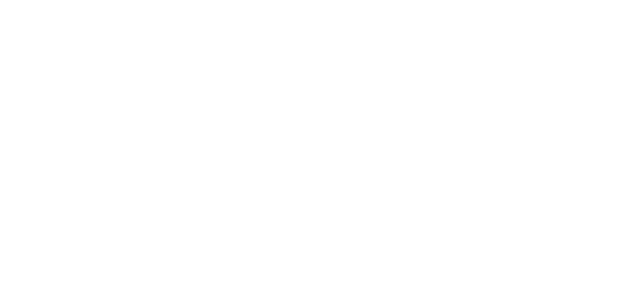
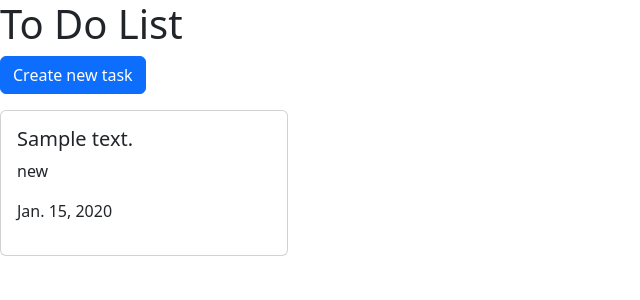
Before and after one commit to Kan-Dm/homework52_dmitrii_kan, a Django app: page / in a window 1280 px wide. Before the commit the part shown is empty. Shown: the top 300 px of the page, without its empty margins (0-640 px from the left). Run offline with Django 4.2, Linux system fonts and the light colour scheme; tables that the repository leaves empty hold one stand-in row (values such as "Sample post").

Commit message:
добавил изменения в файл index.html чтобы отображались задачи, также подкорректировал админку

```diff
--- a/webapp/admin.py
+++ b/webapp/admin.py
@@ -9,4 +9,3 @@ class TaskAdmin(admin.ModelAdmin):
     list_filter = ['status']
     search_fields = ['description', 'status']
     fields = ['description', 'status', 'due_date']
-    readonly_fields = ['due_date']
--- a/webapp/templates/index.html
+++ b/webapp/templates/index.html
@@ -1,10 +1,24 @@
-<!DOCTYPE html>
+<!doctype html>
 <html lang="en">
-<head>
-  <meta charset="UTF-8">
-  <title>Title</title>
-</head>
-<body>
+  <head>
+    <meta charset="utf-8">
+    <meta name="viewport" content="width=device-width, initial-scale=1">
+    <title>To Do List</title>
+    <link href="https://cdn.jsdelivr.net/npm/bootstrap@5.3.2/dist/css/bootstrap.min.css" rel="stylesheet" integrity="sha384-T3c6CoIi6uLrA9TneNEoa7RxnatzjcDSCmG1MXxSR1GAsXEV/Dwwykc2MPK8M2HN" crossorigin="anonymous">
+  </head>
+  <body>
+    <h1>To Do List</h1>
+    <a class="btn btn-primary" href="/task/add" role="button">Create new task</a>
 
-</body>
+    {% for task in tasks %}
+        <div class="card my-3" style="width: 18rem;">
+          <div class="card-body">
+            <h5 class="card-title">{{ task.description }}</h5>
+            <p class="card-text">{{ task.status }}</p>
+            <p>{{ task.due_date }}</p>
+          </div>
+        </div>
+    {% endfor %}
+    <script src="https://cdn.jsdelivr.net/npm/bootstrap@5.3.2/dist/js/bootstrap.bundle.min.js" integrity="sha384-C6RzsynM9kWDrMNeT87bh95OGNyZPhcTNXj1NW7RuBCsyN/o0jlpcV8Qyq46cDfL" crossorigin="anonymous"></script>
+  </body>
 </html>
```
